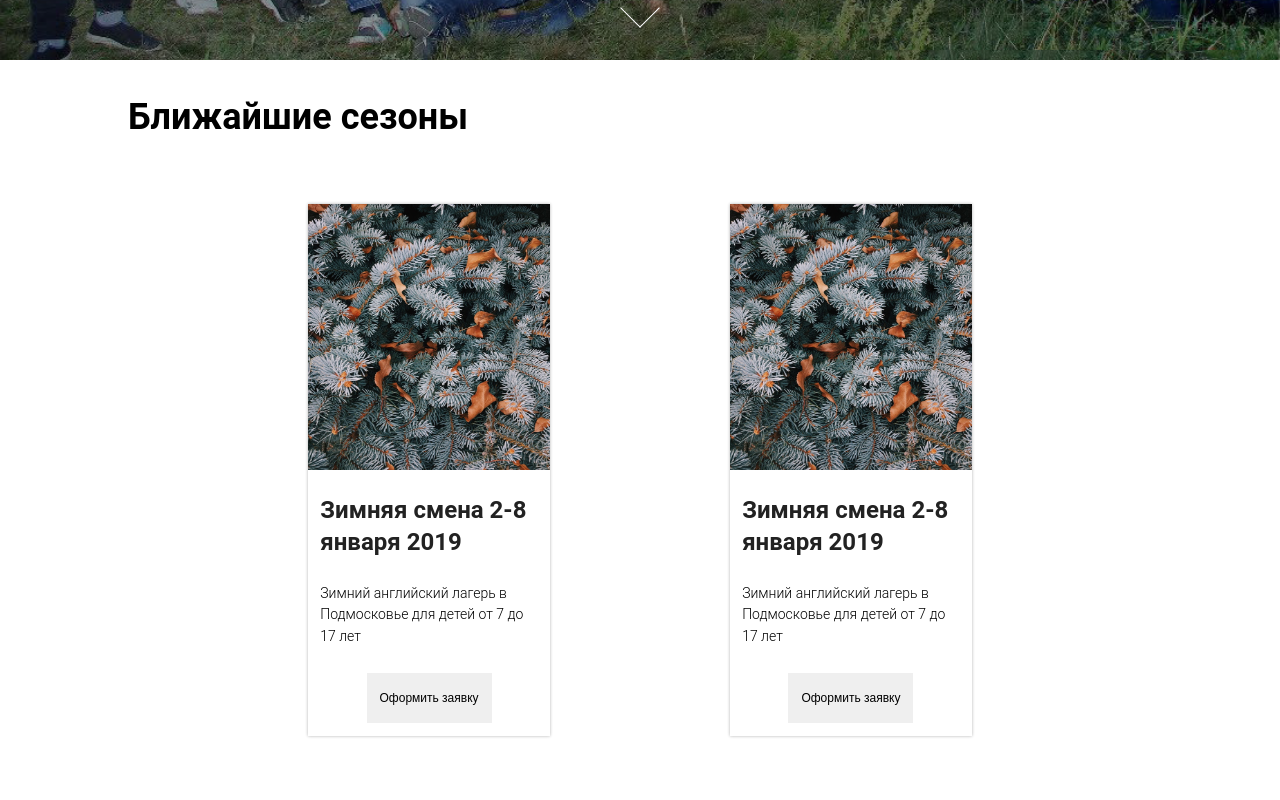
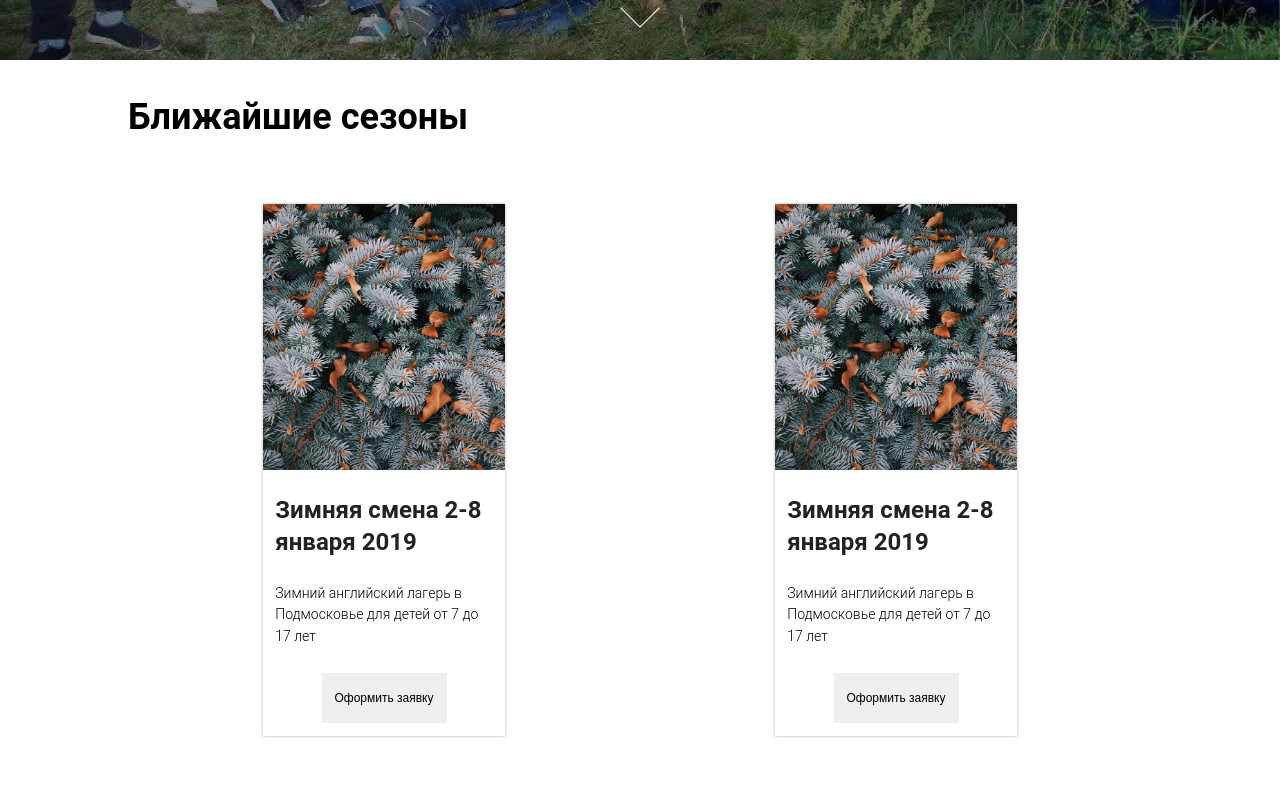
Before and after one commit to ETS-ReactNative4/langschool, a React (Create React App) app: page / in a window 1280 px wide. Shown: the part 740-1540 px from the top of the page. Built offline with nearby package versions, Linux system fonts and the light colour scheme.

Commit message:
fixed seasons style bug for edge browser

```diff
--- a/src/components/SeasonCardHolder/SeasonCardHolder.css
+++ b/src/components/SeasonCardHolder/SeasonCardHolder.css
@@ -9,9 +9,9 @@
     height: inherit;
     width: 80%;
     display: flex;
-    align-items: center;
+    /* align-items: center;
     justify-content: space-evenly;
-    flex-wrap: nowrap;
+    flex-wrap: nowrap; */
 }
 
 @media all and (max-width: 1200px) {
--- a/src/components/SeasonsCard/SeasonsCard.css
+++ b/src/components/SeasonsCard/SeasonsCard.css
@@ -6,6 +6,7 @@
     height: 80%;
     box-shadow: 0px 0px 3px 0px rgba(0, 0, 0, 0.3);
     transition: 350ms ease-in-out;
+    margin: auto;
 }
 
 .seasonCard:hover {
```
